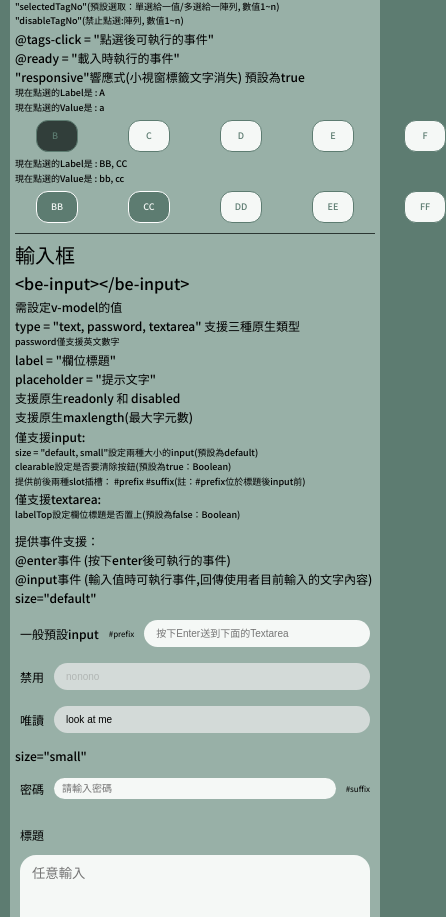
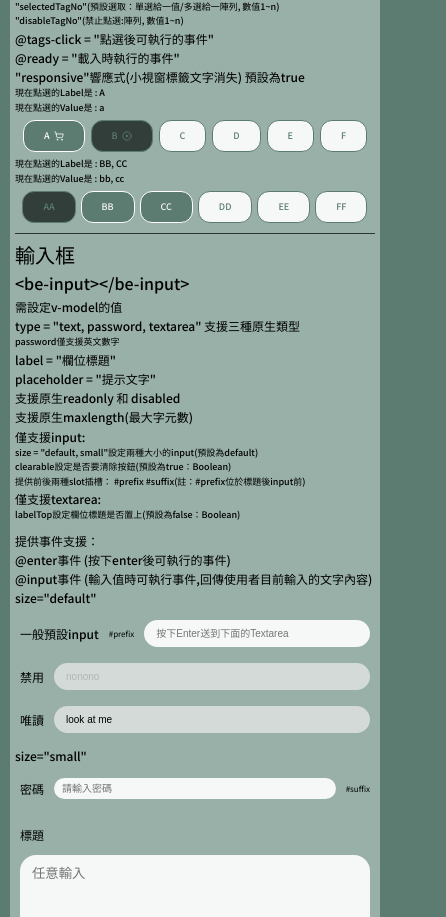
Before and after one commit to Mysterio1001/beetles, a Vue app: page /test in a window 390 px wide. Shown: the part 1200-2117 px from the top of the page, 446 px wide, since content can reach past the window. Built offline with nearby package versions, Linux system fonts and the light colour scheme; a web font is replaced by a local one.

Commit message:
style: BeTags.vue adjust spacing and responsive layout

```diff
--- a/src/components/BeTags.vue
+++ b/src/components/BeTags.vue
@@ -138,11 +138,12 @@ watch(
   width: 100%;
   .tags {
     @include center;
-    gap: 4rem;
+    // gap: 4rem;
 
-    @include md {
-      gap: 10rem;
-    }
+    // @include md {
+    //   gap: 8rem;
+    // }
+    justify-content: space-around;
 
     .tag {
       @include center;
```
